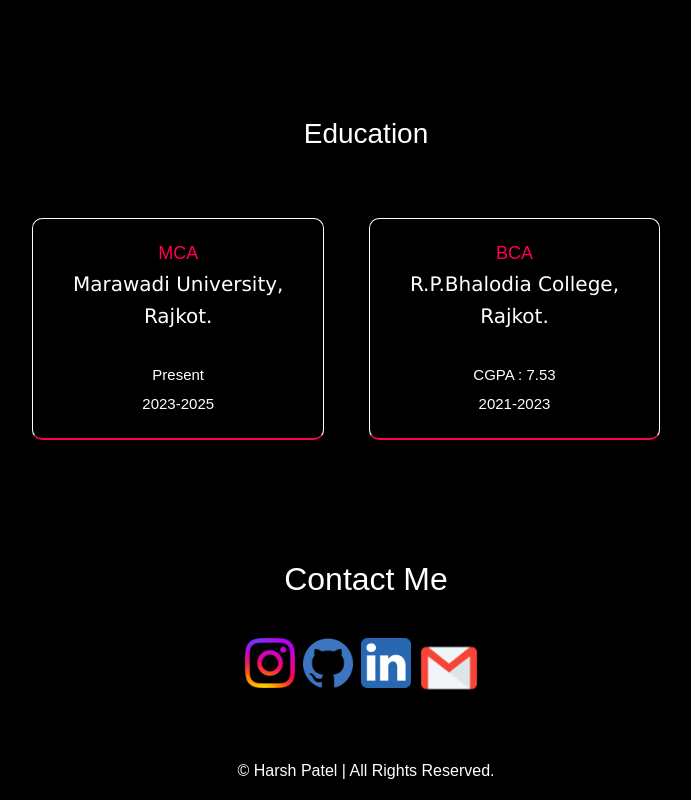
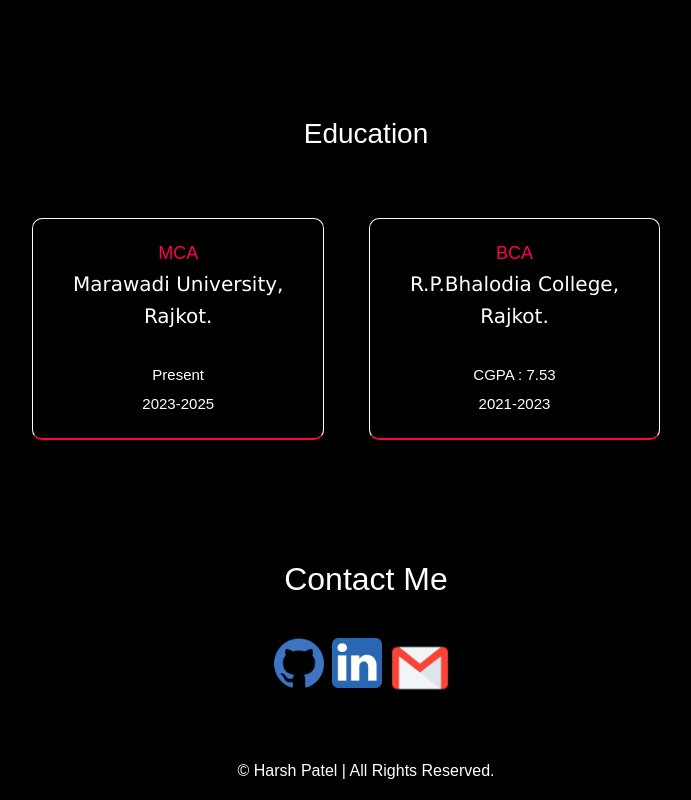
Before and after one commit to HarshPatel-02/harshpatel, a plain HTML site: page index.html in a window 1280 px wide. Shown: the part 2741-3541 px from the top of the page, without its empty margins (274-965 px from the left). Drawn offline with nearby package versions, Linux system fonts and the light colour scheme.

Commit message:
index.html

```diff
--- a/index.html
+++ b/index.html
@@ -636,7 +636,7 @@ if ($_SERVER["REQUEST_METHOD"] == "POST"){
         <div class="container">
             <h2>Contact Me</h2>
             <div class="d-flex justify-content-center">
-                <a href="#"><img src="Images/insta.png" class="me-2 mb-2 mb-md-0" style="height: 50px;width:50px;"></a>
+<!--                 <a href="#"><img src="Images/insta.png" class="me-2 mb-2 mb-md-0" style="height: 50px;width:50px;"></a> -->
                 <a href="https://github.com/HarshPatel-02"><img src="Images/github.png" class="me-2 mb-2 mb-md-0"
                         style="height: 50px;width:50px;"></a>
                 <a href="http://www.linkedin.com/in/harsh-patel-9b638a262"><img src="Images/linkdin.png"
```
